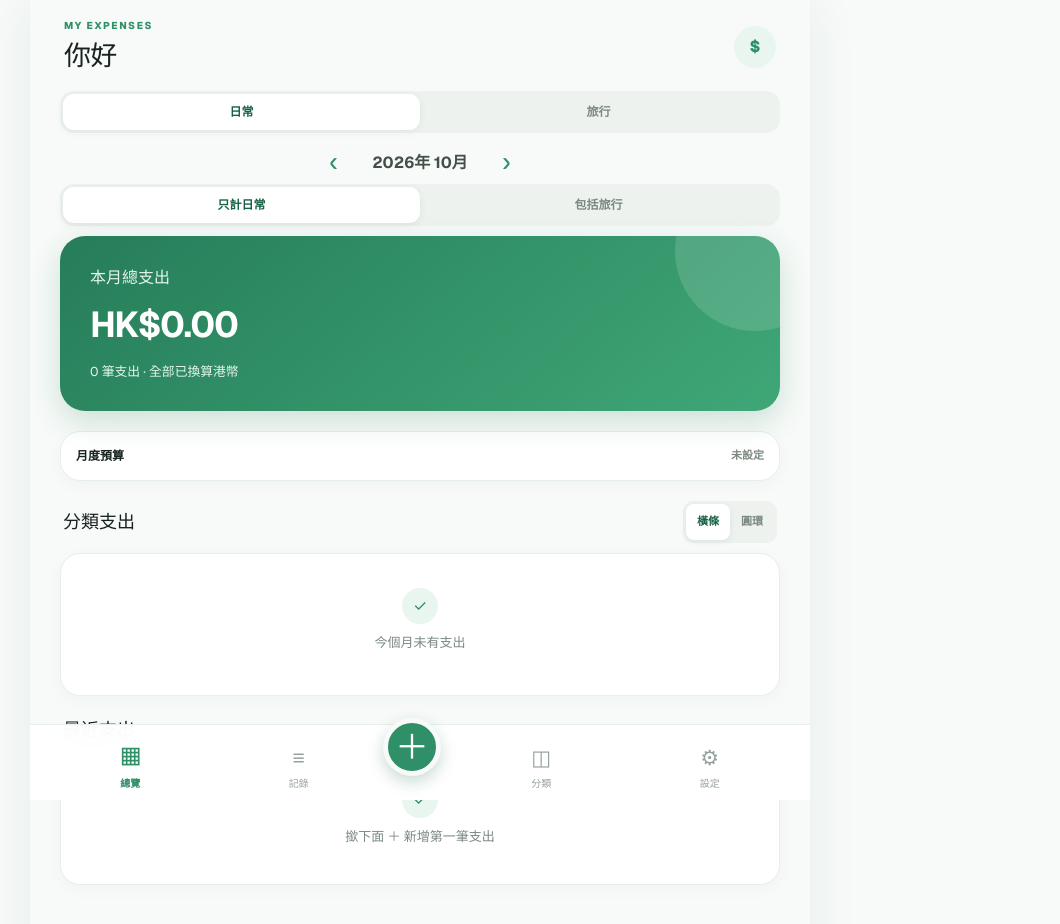
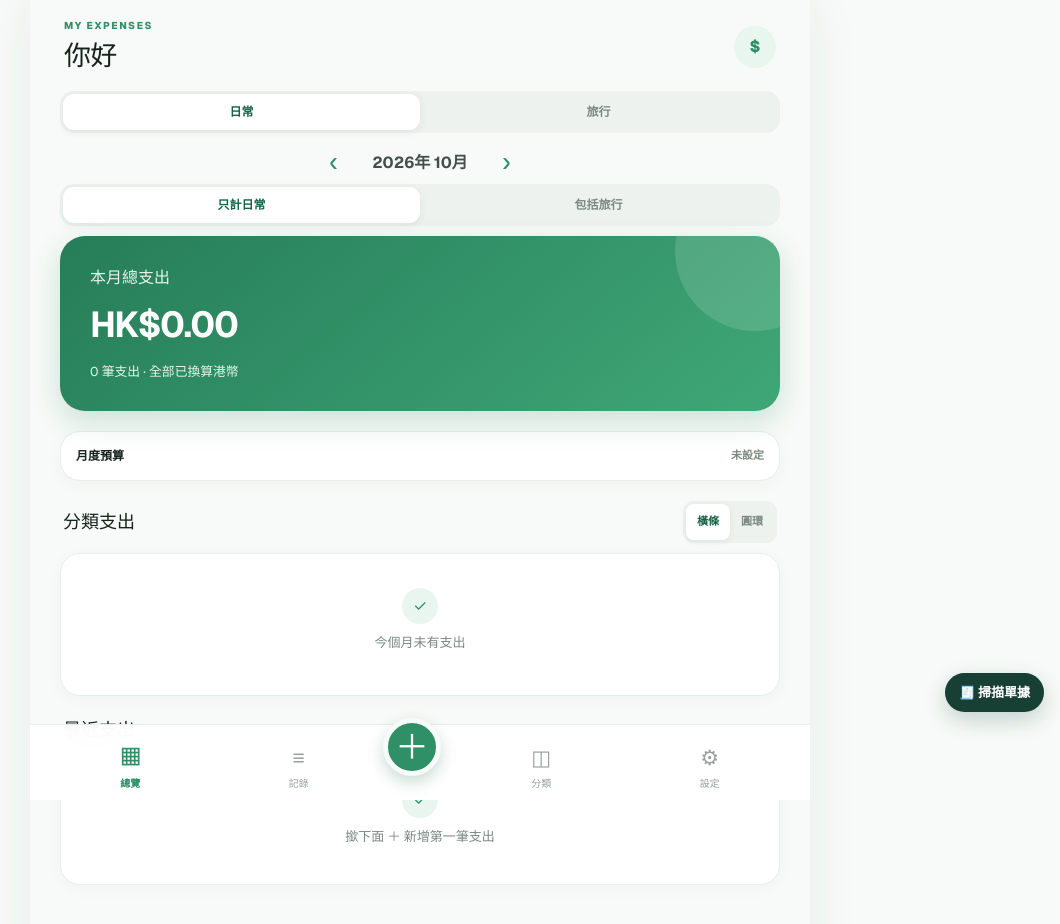
Before and after one commit to antony0899hk/my-expenses, a Next.js app: page / in a window 1280 px wide. Shown: the top 924 px of the page, without its empty margins (220-1280 px from the left). Built offline with nearby package versions, Linux system fonts and the light colour scheme.

Commit message:
Expose receipt scan input from My Expenses

```diff
--- a/app/layout.tsx
+++ b/app/layout.tsx
@@ -32,6 +32,26 @@ export default function RootLayout({
         className={`${geistSans.variable} ${geistMono.variable} antialiased`}
       >
         {children}
+        <a
+          href="/receipt"
+          aria-label="掃描單據輸入"
+          style={{
+            position: "fixed",
+            right: 16,
+            bottom: 88,
+            zIndex: 40,
+            borderRadius: 999,
+            padding: "10px 14px",
+            background: "#173f34",
+            color: "#fff",
+            textDecoration: "none",
+            fontSize: 13,
+            fontWeight: 800,
+            boxShadow: "0 8px 22px rgba(23,63,52,.22)",
+          }}
+        >
+          🧾 掃描單據
+        </a>
       </body>
     </html>
   );
```
